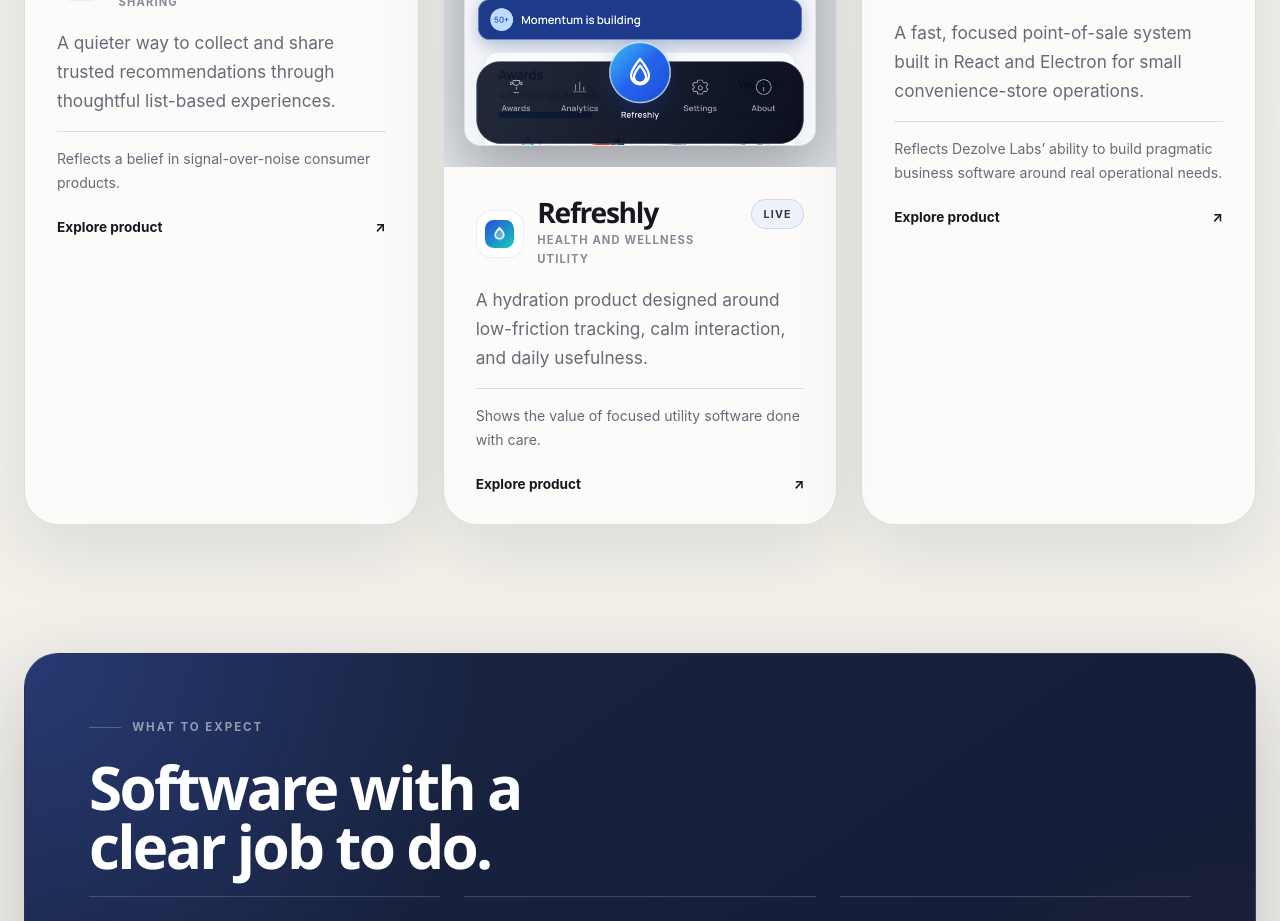
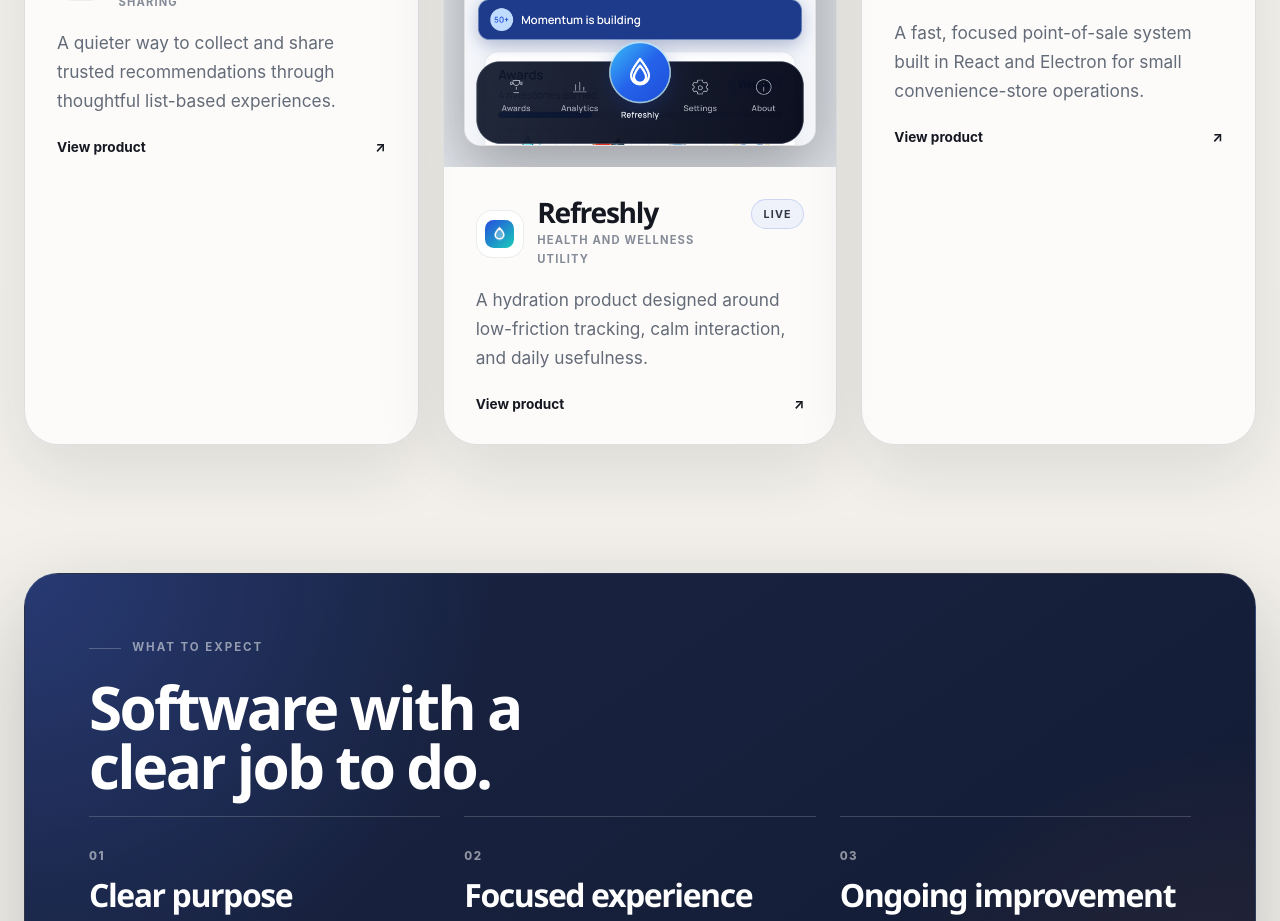
Before and after one commit to Dezolve/dezolvelabs-site, a Next.js app: page / in a window 1280 px wide. Shown: the part 2420-3341 px from the top of the page. Built offline with nearby package versions, Linux system fonts and the light colour scheme.

Commit message:
copy: simplify product cards for visitors

```diff
--- a/components/ProjectCard.tsx
+++ b/components/ProjectCard.tsx
@@ -55,10 +55,9 @@
         </header>
 
         <p className="portfolio-summary">{project.description}</p>
-        <p className="portfolio-fit">{project.portfolioFit}</p>
 
-        <Link href={`/portfolio/${project.slug}`} className="portfolio-link" aria-label={`Explore ${project.name}`}>
-          Explore product <span aria-hidden="true">↗</span>
+        <Link href={`/portfolio/${project.slug}`} className="portfolio-link" aria-label={`View ${project.name}`}>
+          View product <span aria-hidden="true">↗</span>
         </Link>
       </div>
     </article>
```
